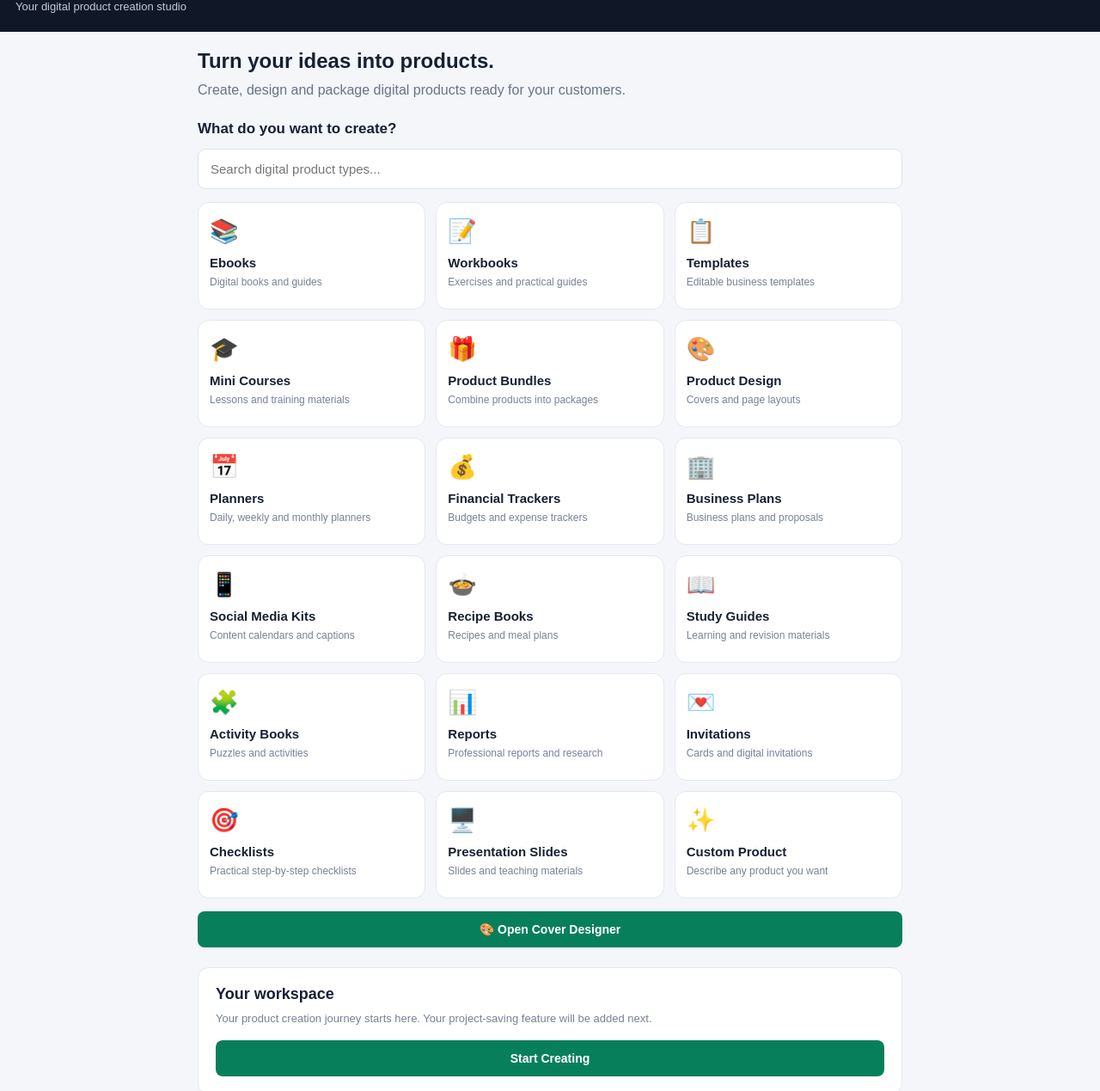
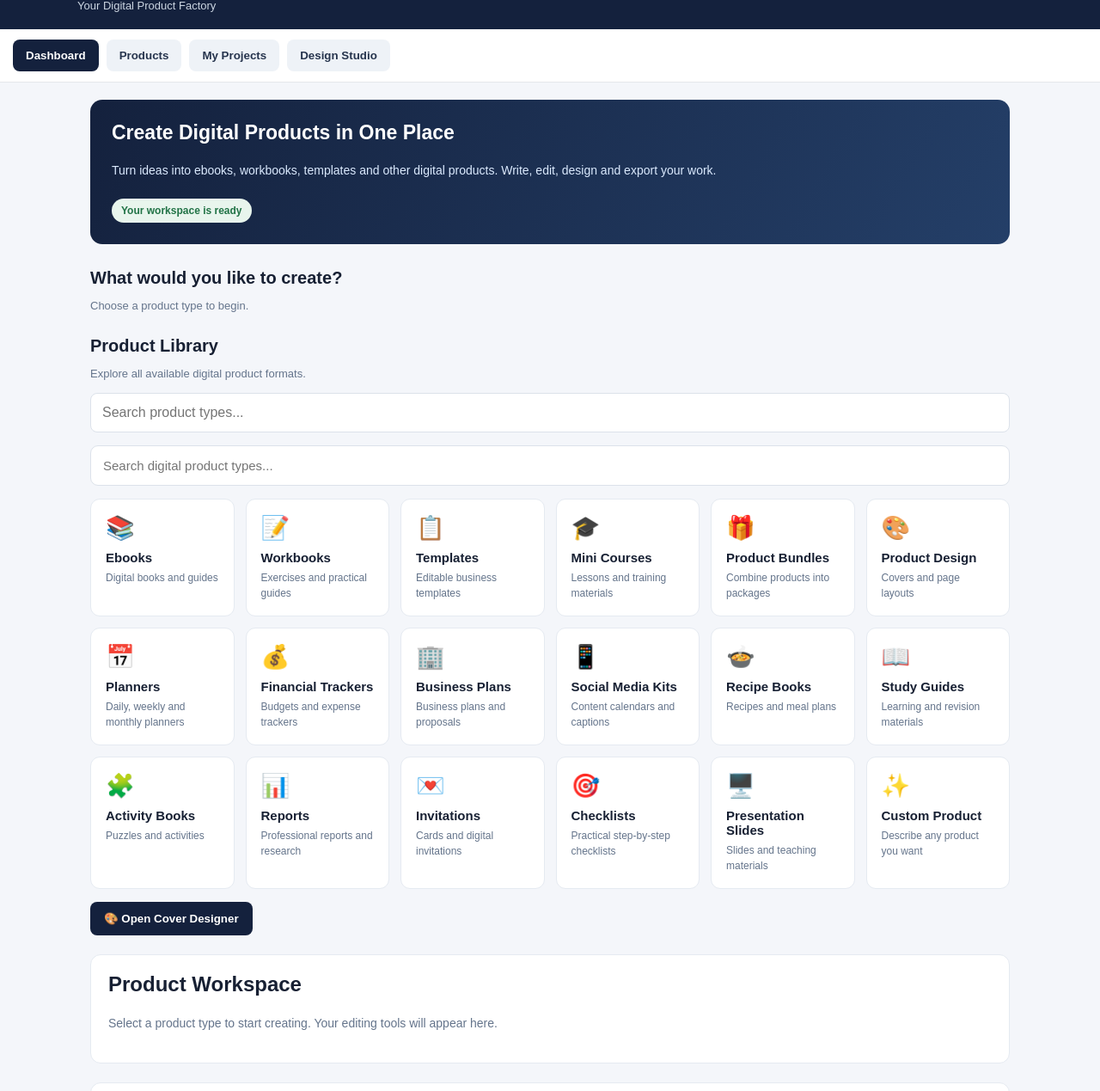
Before and after one commit to aiainaijahub-stack/DigiStudio-AI, a website: page public/index.html in a window 1280 px wide. Shown: the part 57-1326 px from the top of the page at 86% size. Drawn offline with Linux system fonts and the light colour scheme.

Commit message:
Redesign DigiStudio AI dashboard

```diff
--- a/public/index.html
+++ b/public/index.html
@@ -1,150 +1,221 @@
+
 <!DOCTYPE html>
 <html lang="en">
 <head>
   <meta charset="UTF-8">
   <meta name="viewport" content="width=device-width, initial-scale=1.0">
-  <meta name="theme-color" content="#101827">
-  <title>DigiStudio AI</title>
+  <meta name="theme-color" content="#14213d">
+  <title>DigiStudio AI - Digital Product Factory</title>
+
   <style>
     * {
       box-sizing: border-box;
-      margin: 0;
-      padding: 0;
     }
 
     body {
+      margin: 0;
       font-family: Arial, sans-serif;
       background: #f4f6fa;
       color: #172033;
     }
 
     header {
-      background: #101827;
+      background: #14213d;
       color: white;
-      padding: 22px 18px;
+      padding: 20px;
     }
 
-    .brand {
-      font-size: 23px;
-      font-weight: bold;
+    .header-inner {
+      max-width: 1100px;
+      margin: auto;
     }
 
-    .brand span {
-      color: #65d6a5;
+    header h1 {
+      margin: 0;
+      font-size: 25px;
     }
 
     header p {
-      color: #c4cbd7;
-      margin-top: 8px;
+      margin: 7px 0 0;
+      color: #cbd5e1;
       font-size: 13px;
     }
 
+    nav {
+      display: flex;
+      gap: 9px;
+      overflow-x: auto;
+      padding: 12px 15px;
+      background: white;
+      border-bottom: 1px solid #e5e7eb;
+    }
+
+    nav button {
+      flex-shrink: 0;
+      border: 0;
+      background: #eef2f7;
+      padding: 11px 15px;
+      border-radius: 8px;
+      color: #26344d;
+      font-weight: bold;
+      cursor: pointer;
+    }
+
+    nav button.active {
+      background: #14213d;
+      color: white;
+    }
+
     main {
-      max-width: 850px;
+      max-width: 1100px;
       margin: auto;
-      padding: 20px 15px 40px;
+      padding: 20px 15px 50px;
     }
 
     .welcome {
-      margin-bottom: 23px;
+      background: linear-gradient(120deg, #14213d, #243f68);
+      color: white;
+      padding: 25px;
+      border-radius: 14px;
+      margin-bottom: 25px;
     }
 
-    .welcome h1 {
-      font-size: 24px;
-      margin-bottom: 8px;
+    .welcome h2 {
+      margin-top: 0;
+      font-size: 23px;
     }
 
     .welcome p {
-      color: #687386;
-      line-height: 1.5;
+      color: #dbeafe;
+      line-height: 1.6;
+      font-size: 14px;
     }
 
-    .section-title {
-      font-size: 17px;
-      margin-bottom: 13px;
+    .section-heading {
+      margin: 28px 0 15px;
+    }
+
+    .section-heading h2 {
+      margin-bottom: 5px;
+      font-size: 20px;
+    }
+
+    .section-heading p {
+      color: #64748b;
+      font-size: 13px;
     }
 
     .products {
       display: grid;
-      grid-template-columns: repeat(2, 1fr);
-      gap: 12px;
+      grid-template-columns: repeat(auto-fit, minmax(145px, 1fr));
+      gap: 13px;
     }
 
     .product {
       background: white;
-      border: 1px solid #e4e8ef;
-      border-radius: 13px;
-      padding: 17px 13px;
-      min-height: 125px;
+      border: 1px solid #e5eaf1;
+      padding: 17px;
+      border-radius: 11px;
+      cursor: pointer;
+      transition: 0.2s;
     }
 
-    .product .emoji {
+    .product:hover {
+      border-color: #365b91;
+      transform: translateY(-2px);
+    }
+
+    .emoji {
       font-size: 27px;
-      margin-bottom: 12px;
     }
 
     .product h3 {
+      margin: 10px 0 6px;
       font-size: 15px;
-      margin-bottom: 6px;
     }
 
     .product p {
+      margin: 0;
+      color: #64748b;
       font-size: 12px;
-      color: #778195;
-      line-height: 1.4;
+      line-height: 1.5;
     }
 
     .workspace {
       background: white;
+      border: 1px solid #e5eaf1;
+      border-radius: 12px;
       padding: 20px;
-      margin-top: 23px;
-      border-radius: 13px;
-      border: 1px solid #e4e8ef;
+      margin-top: 22px;
     }
 
     .workspace h2 {
-      font-size: 18px;
-      margin-bottom: 8px;
+      margin-top: 0;
     }
 
-    .workspace p {
-      color: #778195;
-      font-size: 13px;
-      line-height: 1.5;
-      margin-bottom: 15px;
+    .empty-state {
+      color: #64748b;
+      font-size: 14px;
+      line-height: 1.6;
+    }
+
+    .status {
+      display: inline-block;
+      background: #e8f5ed;
+      color: #217346;
+      padding: 7px 11px;
+      border-radius: 20px;
+      font-size: 12px;
+      font-weight: bold;
+      margin-top: 8px;
     }
 
     .btn {
-      background: #087f5b;
+      border: 0;
+      background: #14213d;
       color: white;
-      border: none;
+      padding: 12px 16px;
       border-radius: 8px;
-      padding: 13px 17px;
-      font-size: 14px;
+      cursor: pointer;
       font-weight: bold;
-      width: 100%;
-      cursor: pointer;
     }
 
-    .status {
-      background: #e7f8ef;
-      color: #087f5b;
-      border-radius: 8px;
-      padding: 13px;
-      margin-top: 20px;
-      font-size: 13px;
+    .btn-secondary {
+      background: #64748b;
+    }
+
+    input, textarea, select {
+      font: inherit;
+      max-width: 100%;
     }
 
     footer {
       text-align: center;
-      color: #8992a2;
+      padding: 25px 15px;
+      color: #64748b;
       font-size: 12px;
-      padding: 25px 10px;
     }
 
-    @media (min-width: 600px) {
+    @media (max-width: 480px) {
+      header h1 {
+        font-size: 22px;
+      }
+
+      main {
+        padding: 15px 12px 40px;
+      }
+
+      .welcome {
+        padding: 20px;
+      }
+
       .products {
-        grid-template-columns: repeat(3, 1fr);
+        grid-template-columns: repeat(2, minmax(0, 1fr));
+        gap: 10px;
+      }
+
+      .product {
+        padding: 13px;
       }
     }
   </style>
@@ -153,79 +224,83 @@
 <body>
 
   <header>
-    <div class="brand">DigiStudio <span>AI</span></div>
-    <p>Your digital product creation studio</p>
+    <div class="header-inner">
+      <h1>✨ DigiStudio AI</h1>
+      <p>Your Digital Product Factory</p>
+    </div>
   </header>
 
+  <nav id="mainNavigation">
+    <button class="active" data-page="dashboard">Dashboard</button>
+    <button data-page="products">Products</button>
+    <button data-page="saved">My Projects</button>
+    <button data-page="design">Design Studio</button>
+  </nav>
+
   <main>
-
     <section class="welcome">
-      <h1>Turn your ideas into products.</h1>
-      <p>Create, design and package digital products ready for your customers.</p>
+      <h2>Create Digital Products in One Place</h2>
+      <p>
+        Turn ideas into ebooks, workbooks, templates and other
+        digital products. Write, edit, design and export your work.
+      </p>
+      <span class="status">Your workspace is ready</span>
     </section>
 
-    <h2 class="section-title">What do you want to create?</h2>
+    <section id="dashboardSection">
+      <div class="section-heading">
+        <h2>What would you like to create?</h2>
+        <p>Choose a product type to begin.</p>
+      </div>
+    </section>
 
-    <section class="products">
-
-      <div class="product">
-        <div class="emoji">📚</div>
-        <h3>Ebooks</h3>
-        <p>Create professional digital books.</p>
+    <section id="productsSection">
+      <div class="section-heading">
+        <h2>Product Library</h2>
+        <p>Explore all available digital product formats.</p>
       </div>
 
-      <div class="product">
-        <div class="emoji">📝</div>
-        <h3>Workbooks</h3>
-        <p>Build exercises and practical guides.</p>
-      </div>
+      <input
+        id="productSearch"
+        type="search"
+        placeholder="Search product types..."
+        style="width:100%;padding:13px;margin-bottom:15px;border:1px solid #dce2ea;border-radius:8px;"
+      >
 
-      <div class="product">
-        <div class="emoji">📋</div>
-        <h3>Templates</h3>
-        <p>Design useful editable templates.</p>
-      </div>
-
-      <div class="product">
-        <div class="emoji">🎓</div>
-        <h3>Mini Courses</h3>
-        <p>Organise lessons and learning materials.</p>
-      </div>
-
-      <div class="product">
-        <div class="emoji">🎁</div>
-        <h3>Product Bundles</h3>
-        <p>Combine products into valuable packages.</p>
-      </div>
-
-      <div class="product">
-        <div class="emoji">🎨</div>
-        <h3>Product Design</h3>
-        <p>Create covers and beautiful layouts.</p>
-      </div>
-
+      <div class="products"></div>
     </section>
 
-    <section class="workspace">
-      <h2>Your workspace</h2>
-      <p>Your product creation journey starts here. Your project-saving feature will be added next.</p>
-      <button class="btn" onclick="alert('Your product workspace is coming soon!')">
-        Start Creating
-      </button>
+    <section id="workspaceSection" class="workspace">
+      <h2>Product Workspace</h2>
+      <p class="empty-state">
+        Select a product type to start creating.
+        Your editing tools will appear here.
+      </p>
     </section>
 
-    <div class="status">
-      ✓ Design foundation ready. AI generation is currently disabled to protect your free quota.
-    </div>
+    <section id="savedSection" class="workspace">
+      <h2>My Saved Projects</h2>
+      <p class="empty-state">
+        Your saved digital products will appear here.
+      </p>
+      <div id="savedProjectsList"></div>
+    </section>
 
+    <section id="designSection" class="workspace">
+      <h2>Design Studio</h2>
+      <p class="empty-state">
+        Create professional covers and format your product pages.
+      </p>
+    </section>
   </main>
 
   <footer>
-    DigiStudio AI · Create something valuable.
+    DigiStudio AI · Create. Design. Export.
   </footer>
 
-<script src="editor.js"></script>
-<script src="cover-designer.js"></script>
-<script src="app.js"></script>
+  <script src="editor.js"></script>
+  <script src="cover-designer.js"></script>
+  <script src="app.js"></script>
+
 </body>
-</html>
+  </html>
```
